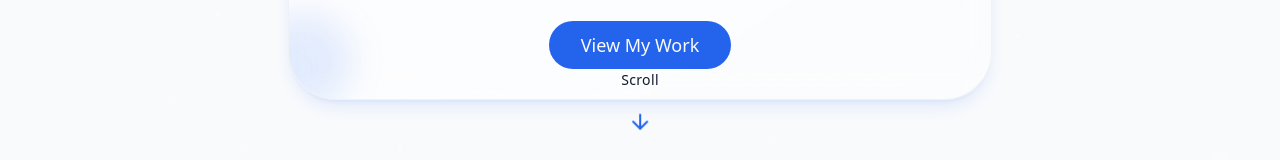
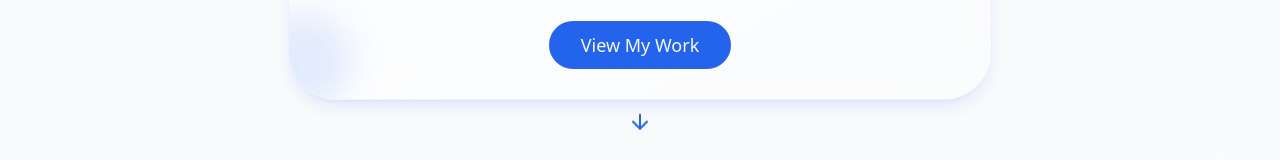
Before and after one commit to junito02/Junior-portfolio, a React (Vite) app: page / in a window 1280 px wide. Shown: the part 630-790 px from the top of the page. Built offline with nearby package versions, Linux system fonts and the light colour scheme.

Commit message:
fixing text-scroll

```diff
--- a/src/components/HeroSection.jsx
+++ b/src/components/HeroSection.jsx
@@ -77,9 +77,7 @@ export const HeroSection = () => {
         animate={{ opacity: 1, y: 0 }}
         transition={{ duration: 1, delay: 1 }}
       >
-        <span className="text-sm text-muted-foreground mb-6 tracking-wide animate-pulse-subtle">
-          Scroll
-        </span>
+        {/* Solo la flecha animada, sin texto Scroll */}
         <ArrowDown className="h-6 w-6 text-primary animate-bounce" />
       </motion.div>
     </section>
```
